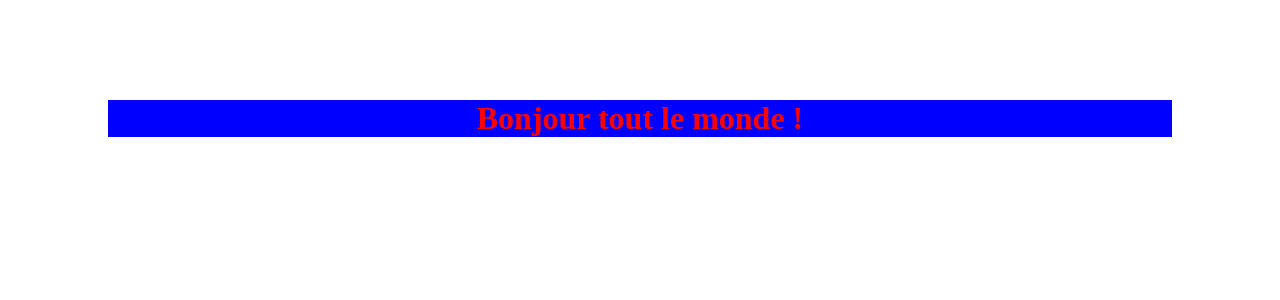
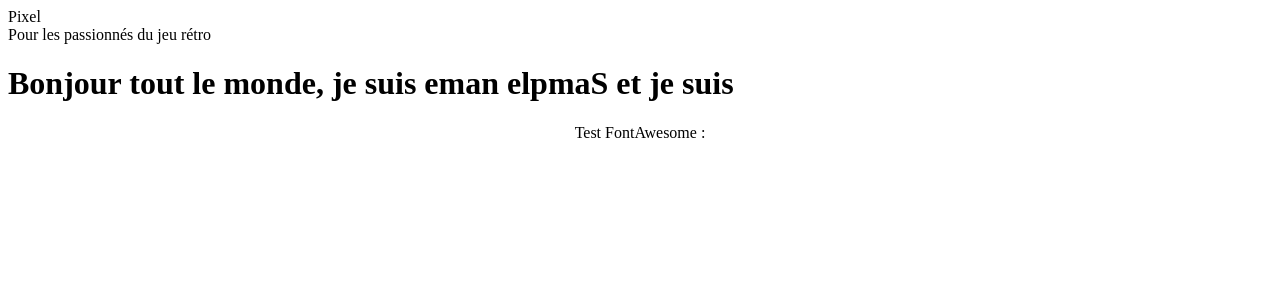
Before and after one commit to schaegis5u/SymfonyAMIO, a Symfony app: template templates/app/home.html.twig in a window 1280 px wide. Shown: the top 300 px of the page. Run offline with Twig, Linux system fonts and the light colour scheme; the template is opened without the code that fills it: most values are stand-ins (such as "Sample title", 1, 10 or a date in 2020); some libraries are stand-ins or nearby versions.

Commit message:
Deuxième cours | Partie A

```diff
--- a/package.json
+++ b/package.json
@@ -1,7 +1,9 @@
 {
     "devDependencies": {
+        "@fortawesome/fontawesome-free": "^5.15.4",
         "@symfony/stimulus-bridge": "^2.0.0",
         "@symfony/webpack-encore": "^1.0.0",
+        "bootstrap": "^5.1.1",
         "core-js": "^3.0.0",
         "regenerator-runtime": "^0.13.2",
         "sass": "^1.39.0",
@@ -16,5 +18,6 @@
         "dev": "encore dev",
         "watch": "encore dev --watch",
         "build": "encore production --progress"
-    }
+    },
+    "dependencies": {}
 }
--- a/templates/app/home.html.twig
+++ b/templates/app/home.html.twig
@@ -1,5 +1,20 @@
-{% extends "base.html.twig" %}
+{% extends "front_layout.twig" %}
 
-{% block body %}
-<H1 style="margin:100px;text-align:center;background-color:blue;color:red;">Bonjour tout le monde !</H1>
+{% block content %}
+<H1 class="titre">Bonjour tout le monde, je suis {{name|reverse}} et je suis {{nationalité|upper}}</H1>
+<div style="text-align:center">
+    <p> Test FontAwesome : <i class="fas fa-smile fa-5x" style="color:green"></i> <i class="fas fa-smile fa-6x" style="color:yellow"></i> <i class="fas fa-smile fa-7x" style="color:red"></i><p></p> <i class="fab fa-accessible-icon fa-10x fa-spin"></i> <i class="fab fa-accessible-icon fa-10x fa-flip-vertical"></i>
+    <div class="fa-4x">
+    <i class="fas fa-snowboarding"></i>
+    <i class="fas fa-snowboarding fa-rotate-90"></i>
+    <i class="fas fa-snowboarding fa-rotate-180"></i>
+    <i class="fas fa-snowboarding fa-rotate-270"></i>
+    <i class="fas fa-snowboarding fa-flip-horizontal"></i>
+    <i class="fas fa-snowboarding fa-flip-vertical"></i>
+    <i class="fas fa-snowboarding fa-flip-both"></i>
+    <i class="fas fa-snowboarding fa-flip-both fa-spin"></i>
+
+    </div>
+</div>
+
 {% endblock %}
--- a/templates/base.html.twig
+++ b/templates/base.html.twig
@@ -2,15 +2,15 @@
 <html>
     <head>
         <meta charset="UTF-8">
-        <title>{% block title %}Welcome!{% endblock %}</title>
+        <title>{% block title %}Bienvenue sur cette page incroyable !{% endblock %}</title>
         {# Run `composer require symfony/webpack-encore-bundle`
            and uncomment the following Encore helpers to start using Symfony UX #}
         {% block stylesheets %}
-            {#{{ encore_entry_link_tags('app') }}#}
+            {{ encore_entry_link_tags('front') }}
         {% endblock %}
 
         {% block javascripts %}
-            {#{{ encore_entry_script_tags('app') }}#}
+            {{ encore_entry_script_tags('front') }}
         {% endblock %}
     </head>
     <body>
--- /dev/null
+++ b/templates/front_layout.twig
@@ -0,0 +1,26 @@
+{% extends "base.html.twig" %}
+
+{% block body %}
+<header id="main-header">
+    <div class="container">
+        <div id="main-title" class="my-2">
+            <div class="display-3 d-flex align-items-center">
+                <div class="bg-primary p-2 text-white me-3">
+                    <i class="fas fa-gamepad"></i>
+                </div>
+
+                <div>
+                    Pixel
+                    <div class="fs-5">Pour les passionnés du jeu rétro</div>
+                </div>
+            </div>
+        </div>
+    </div>
+</header>
+
+<main>
+    <div class="container">
+    {% block content %}{% endblock %}
+    </div>
+</main>
+{% endblock %}
--- /dev/null
+++ b/templates/game/new.html.twig
@@ -0,0 +1 @@
+{% extends "front_layout.twig" %}
```
Also changed, not shown: assets/scss/front.scss (+13 -2 lines), src/Controller/AppController.php (+14 -1 lines), src/Controller/GameController.php (added, +19 -0 lines), src/Entity/Game.php (added, +154 -0 lines), package-lock.json, 1 other file.
